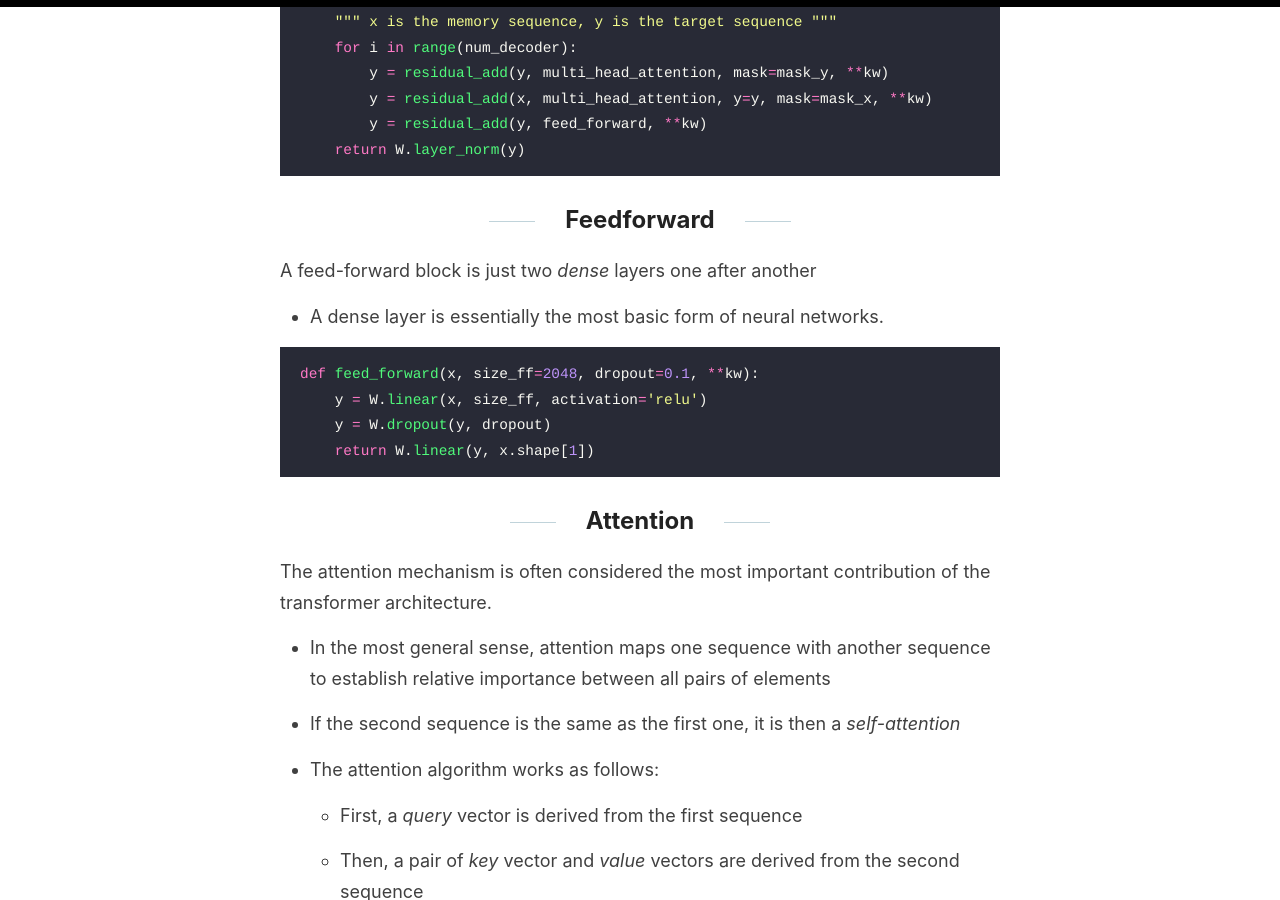
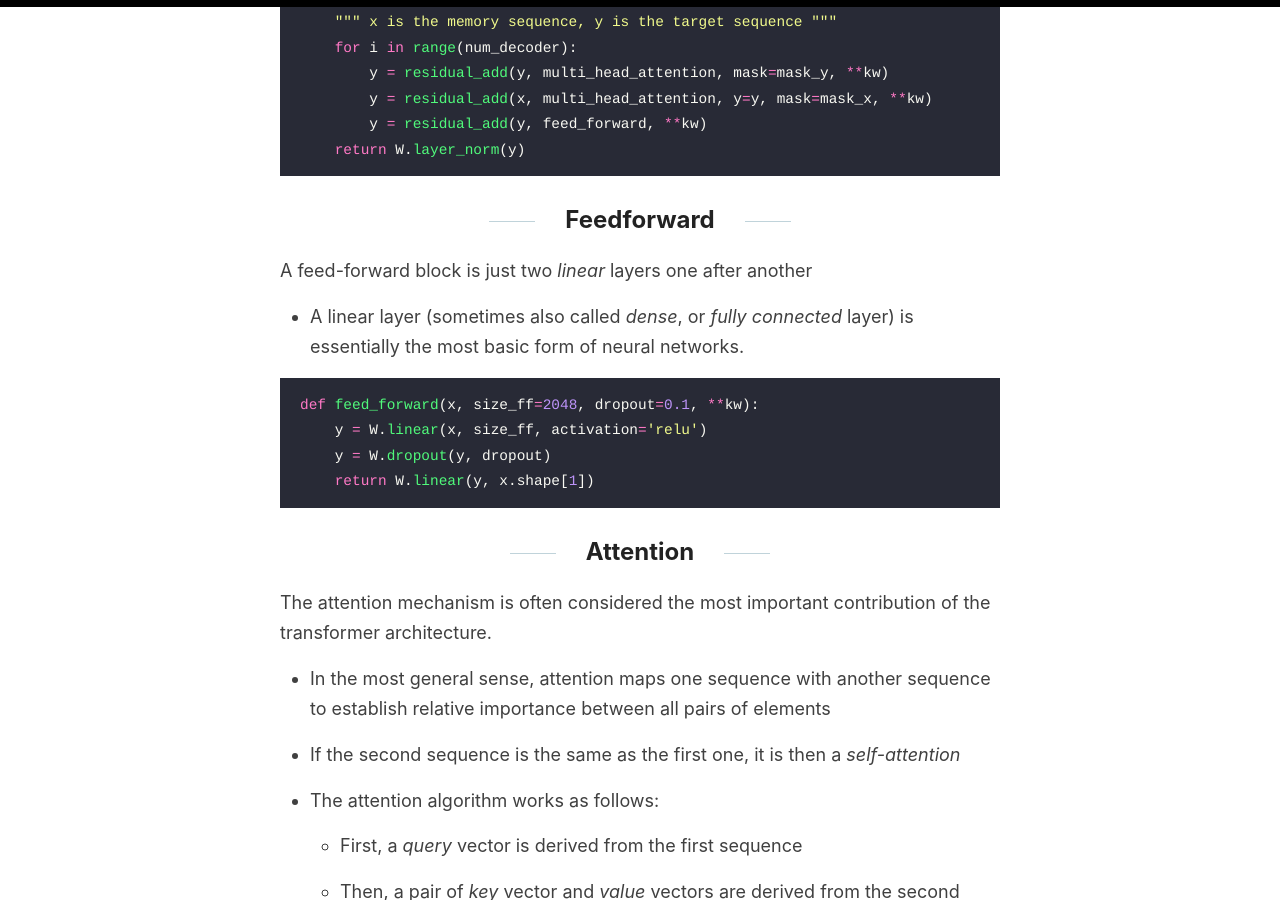
Before and after one commit to blue-season/blue-season.github.io, a Jekyll site: the page built from _posts/2019-09-08-transformer-in-5-minutes.md, in a window 1280 px wide and 900 px high, scrolled down 3797 px. Built offline with Jekyll 4.4.1, drawn with Linux system fonts in a browser that asks for light colours; comment, search, counter and statistics services are not loaded.

Commit message:
Fix name of linear layers

````diff
--- a/_posts/2019-09-08-transformer-in-5-minutes.md
+++ b/_posts/2019-09-08-transformer-in-5-minutes.md
@@ -82,9 +82,9 @@ def decoder(x, y, num_decoder=6, mask_x=None, mask_y=None, **kw):
 
 ## Feedforward
 
-A feed-forward block is just two *dense* layers one after another
+A feed-forward block is just two *linear* layers one after another
 
-- A dense layer is essentially the most basic form of neural networks.
+- A linear layer (sometimes also called *dense*, or *fully connected* layer) is essentially the most basic form of neural networks.
 
 ```python
 def feed_forward(x, size_ff=2048, dropout=0.1, **kw):
````
